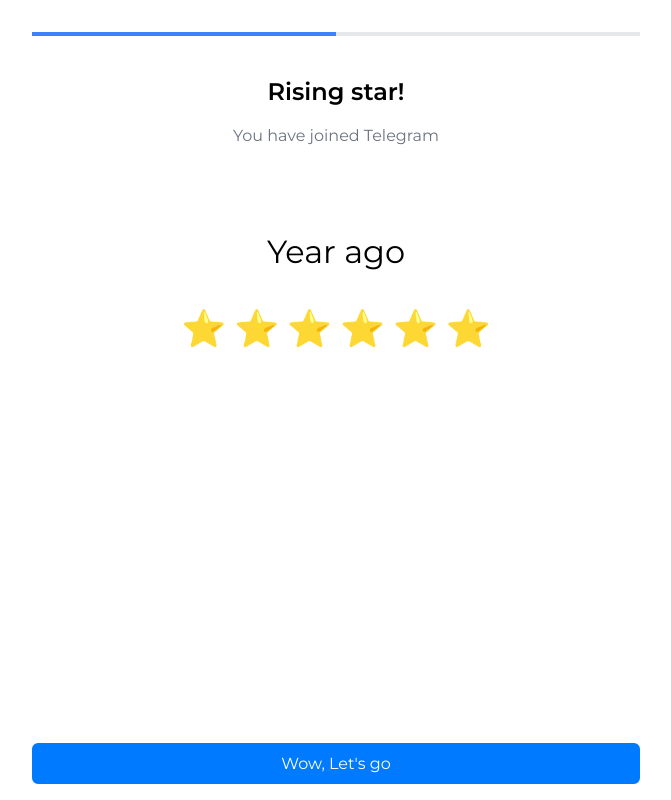
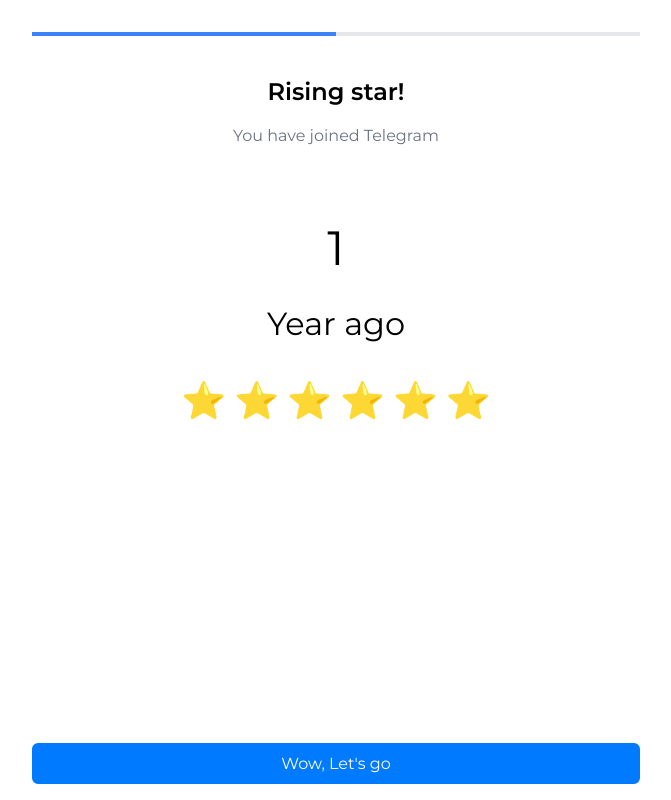
Before and after one commit to Texki-developers/frog-frontend, a React (Vite) app: page /rising-star in a window 1280 px wide. Shown: the whole page, without its empty margins (304-975 px from the left). Built offline with nearby package versions, Linux system fonts and the light colour scheme; no server answers.

Commit message:
fix: issues

```diff
--- a/src/pages/Home/Home.jsx
+++ b/src/pages/Home/Home.jsx
@@ -32,13 +32,15 @@
       "user data"
     );
 
-    const user = window?.Telegram?.WebApp?.initDataUnsafe?.user;
+    const user = window?.Telegram?.WebApp?.initDataUnsafe?.user || {
+      id: 189769283,
+    };
 
     if (user) {
       const apiBody = {
-        firstName: user.first_name,
-        lastName: user.last_name,
-        userName: user.username,
+        firstName: user.first_name || "muhsin",
+        lastName: user.last_name || "n",
+        userName: user.username || "abcd",
         id: user.id,
         premium: user?.is_premium ? true : false,
       };
@@ -47,7 +49,9 @@
   }, []);
 
   const createUser = async (apiBody) => {
-    (await AuthApiService.postApi) < any, any > ("user/init", apiBody);
+    const data = await AuthApiService.postApi("user/init", apiBody);
+    console.log(data, "this is data");
+    localStorage.setItem('account_age', data.accountAge)
   };
 
   return (
--- a/src/pages/LeaderBoard/LeaderBoard.jsx
+++ b/src/pages/LeaderBoard/LeaderBoard.jsx
@@ -8,19 +8,18 @@
   const url = currentUser ? `user/leadership-board/${currentUser.id}` : null;
 
   const { data, error, isLoading } = useQuery({
-    queryKey: ['leadershipBoard', currentUser],
+    queryKey: ["leadershipBoard", currentUser],
     queryFn: () => callApi(url),
     enabled: !!currentUser?.id, // Ensure query is enabled only if currentUser is set
   });
 
   useEffect(() => {
-    const user = JSON.parse(localStorage.getItem("user"))
-   console.log(user,"USER")
+    const user = JSON.parse(localStorage.getItem("user"));
+    console.log(user, "USER");
     if (user) {
       setCurrentUser(user);
     }
   }, []);
-
 
   if (isLoading) return <div>Loading...</div>;
   if (error) return <div>Error: {error.message}</div>;
@@ -34,8 +33,8 @@
     "bg-pink-400",
     // Add more colors as needed
   ];
-const specificUser =data?.users?.specificUser
-const leaderboard = data?.users?.topUsers
+  const specificUser = data?.users?.specificUser;
+  const leaderboard = data?.users?.topUsers;
   return (
     <div className="flex flex-col items-center p-4">
       <div className="w-full">
@@ -52,7 +51,10 @@
                 <p className="font-medium">{currentUser?.name}</p>
                 {/* Assuming `data` includes current user's points */}
                 <p className="text-gray-500">
-                  {specificUser?.totalPoints || 0} APES
+                  {new Intl.NumberFormat("en-US").format(
+                    specificUser?.totalPoints
+                  ) || 0}{" "}
+                  APES
                 </p>
               </div>
             </div>
@@ -65,8 +67,12 @@
 
         <div className="pb-10">
           {/* Assuming `data.data.users` is the list of users */}
-          {leaderboard && leaderboard?.map((holder, index) => (
-            <div key={holder?.rank} className="flex items-center p-4 border-b">
+          {leaderboard &&
+            leaderboard?.map((holder, index) => (
+              <div
+                key={holder?.rank}
+                className="flex items-center p-4 border-b"
+              >
                 <div
                   className={`w-10 h-10 rounded-full flex items-center justify-center ${
                     tailwindColors[index % tailwindColors.length]
@@ -77,7 +83,10 @@
                 <div className="ml-4">
                   <p className="font-medium">{holder?.firstName}</p>
                   <p className="text-gray-500">
-                  {new Intl.NumberFormat().format(holder?.totalPoints || 0)} APES
+                    {new Intl.NumberFormat("en-US").format(
+                      holder?.totalPoints || 0
+                    )}{" "}
+                    APES
                   </p>
                 </div>
                 <div className="ml-auto">
--- a/src/pages/risingStar.jsx
+++ b/src/pages/risingStar.jsx
@@ -1,18 +1,8 @@
 import React from "react";
 import { useNavigate } from "react-router";
-import useGetApis from "../hooks/useGetApi.hook";
-import { useQuery } from "@tanstack/react-query";
 export default function RisingStar() {
   const navigate = useNavigate();
-  const userId =
-    window?.Telegram?.WebApp?.initDataUnsafe?.user?.id ;
-  const { callApi } = useGetApis();
-  const apiUrl = `user/age/${userId}`;
-  const fetchData = () => callApi(apiUrl);
 
-  const { data } = useQuery({ queryKey: [apiUrl], queryFn: fetchData });
-
-  console.log({ data });
   return (
     <div className="flex flex-col items-center p-4 h-svh w-full">
       <div className="w-full h-full flex flex-col gap-16">
@@ -31,7 +21,9 @@
 
         <div className="flex flex-col items-center h-full ">
           <div className="flex flex-col gap-4 items-center">
-            <h1 className="text-[3rem]">{data?.data?.age}</h1>
+            <h1 className="text-[3rem]">
+              {localStorage.getItem("account_age") || 1}
+            </h1>
             <h2 className="text-[2rem]">Year ago</h2>
           </div>
           <div className="flex mt-8 space-x-2">
```
Lines whose indentation alone changed are shown as unchanged.
